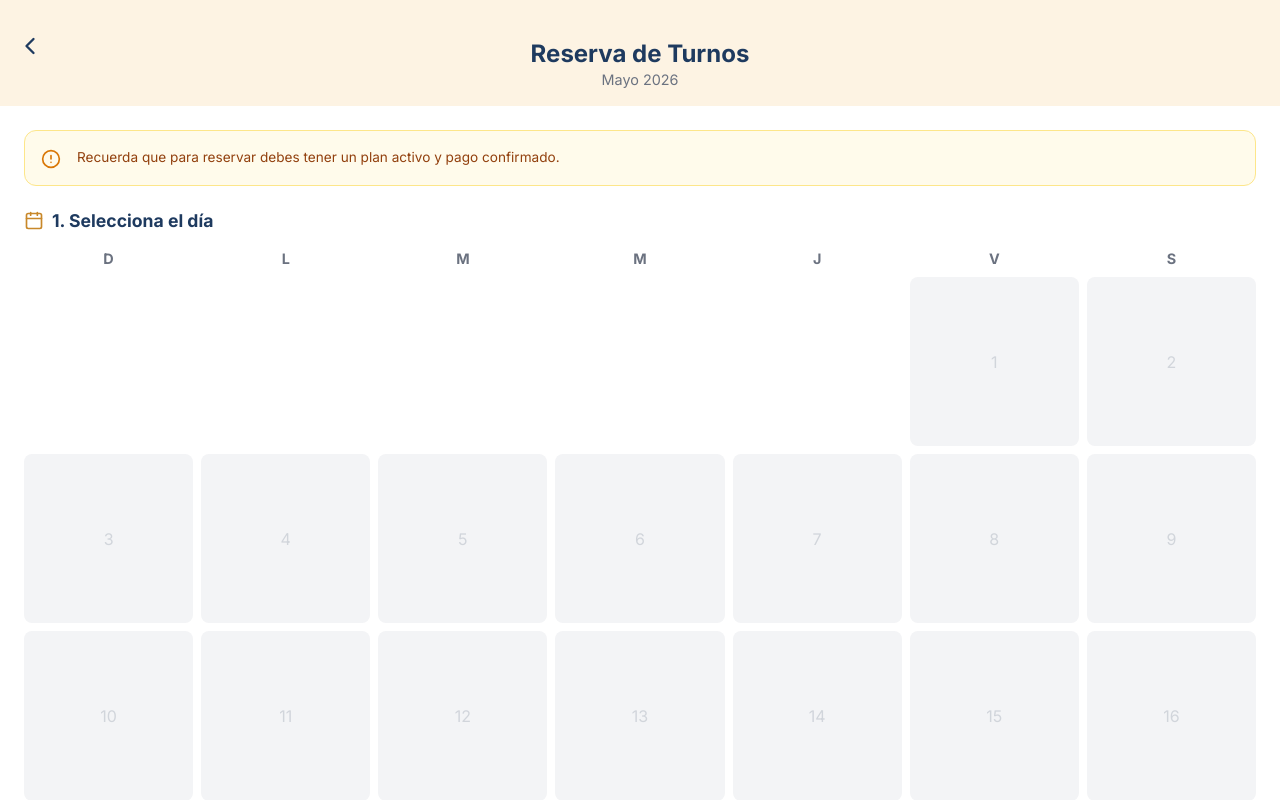
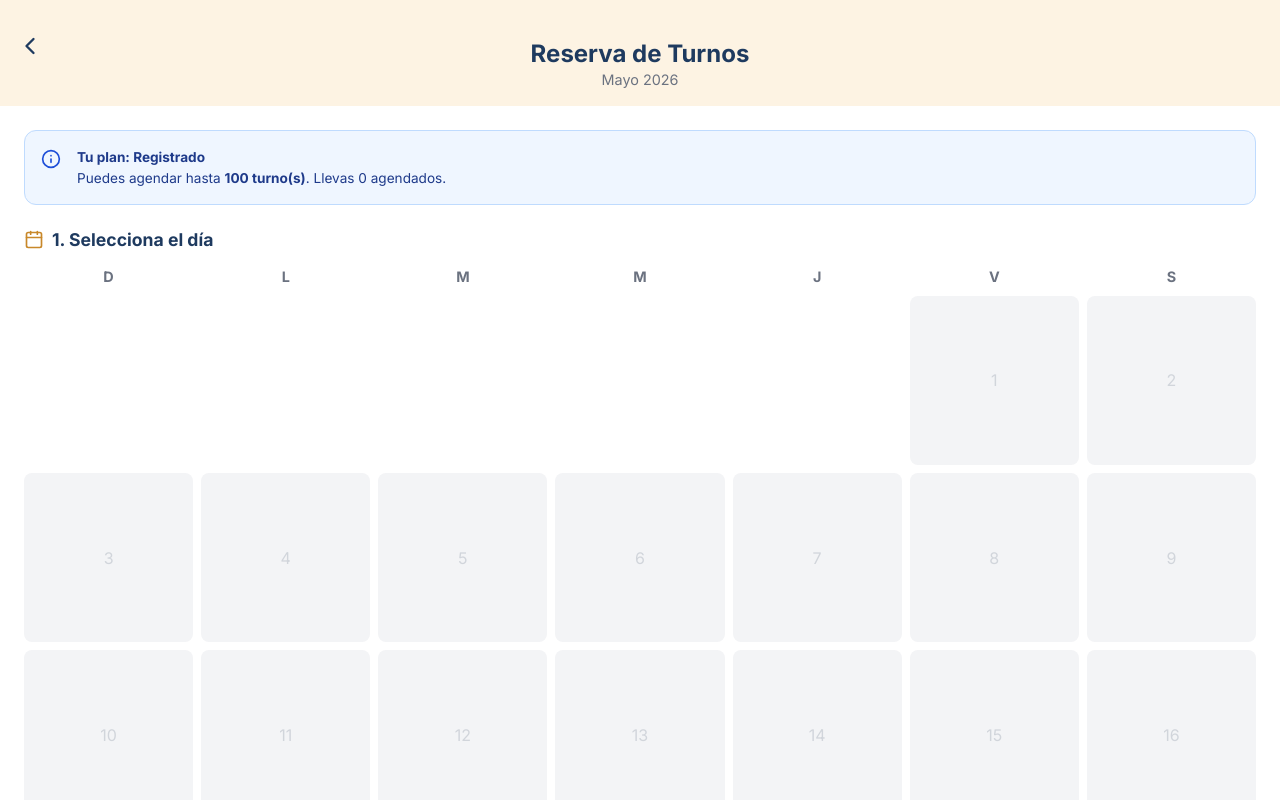
Before and after one commit to SBELENG/AprenderApp, a React (Vite) app: page /agenda in a window 1280 px wide. Shown: the top 800 px of the page. Built offline with nearby package versions, Linux system fonts and the light colour scheme.

Commit message:
Implement dynamic allowed shifts based on payment state and pass state to agenda

```diff
--- a/src/pages/AgendaPadres.tsx
+++ b/src/pages/AgendaPadres.tsx
@@ -1,6 +1,6 @@
 import React, { useState } from 'react';
-import { useNavigate } from 'react-router-dom';
-import { ChevronLeft, Calendar as CalendarIcon, Clock, AlertCircle, CheckCircle2, Download } from 'lucide-react';
+import { useNavigate, useLocation } from 'react-router-dom';
+import { ChevronLeft, Calendar as CalendarIcon, Clock, AlertCircle, CheckCircle2, Download, Info } from 'lucide-react';
 import jsPDF from 'jspdf';
 import 'jspdf-autotable';
 
@@ -11,9 +11,22 @@ type Reservation = { date: Date, shiftId: string, shiftLabel: string };
 
 const AgendaPadres: React.FC = () => {
   const navigate = useNavigate();
+  const location = useLocation();
+  const paymentState = location.state as { plan: string, childrenCount: number, durationCount?: number, total: number } | null;
+
   const [reservations, setReservations] = useState<Reservation[]>([]);
   const [selectedDate, setSelectedDate] = useState<Date | null>(null);
   const [isConfirmed, setIsConfirmed] = useState(false);
+
+  // Calcular turnos permitidos basados en el pago (por defecto 1 si no hay state)
+  const allowedShifts = paymentState
+    ? (paymentState.plan === 'hora'
+        ? (paymentState.durationCount || 1)
+        : paymentState.plan === 'semana'
+          ? 5 * (paymentState.durationCount || 1)
+          : 20 * (paymentState.durationCount || 1))
+    : 100; // Si entran sin pago, sin límite o límite alto
+
 
   // Generar días del mes actual (simplificado para el mockup)
   const today = new Date('2026-05-16T10:00:00'); // Usamos la fecha actual simulada
@@ -50,6 +63,10 @@ const AgendaPadres: React.FC = () => {
     if (existingIndex >= 0) {
       setReservations(reservations.filter((_, i) => i !== existingIndex));
     } else {
+      if (reservations.length >= allowedShifts) {
+        alert(`Tu plan actual te permite agendar hasta ${allowedShifts} turno(s).`);
+        return;
+      }
       setReservations([...reservations, { date: selectedDate, shiftId, shiftLabel }]);
     }
   };
@@ -152,11 +169,16 @@ const AgendaPadres: React.FC = () => {
 
       <div style={{ padding: '1.5rem', flex: 1, display: 'flex', flexDirection: 'column' }}>
 
-        <div style={{ background: '#FFFBEB', padding: '1rem', borderRadius: '12px', marginBottom: '1.5rem', display: 'flex', gap: '1rem', alignItems: 'flex-start', border: '1px solid #FDE68A' }}>
-          <AlertCircle size={20} color="#D97706" style={{ flexShrink: 0, marginTop: '2px' }} />
-          <p style={{ margin: 0, fontSize: '0.85rem', color: '#92400E' }}>
-            Recuerda que para reservar debes tener un plan activo y pago confirmado.
-          </p>
+        <div style={{ background: '#EFF6FF', padding: '1rem', borderRadius: '12px', marginBottom: '1.5rem', display: 'flex', gap: '1rem', alignItems: 'flex-start', border: '1px solid #BFDBFE' }}>
+          <Info size={20} color="#1D4ED8" style={{ flexShrink: 0, marginTop: '2px' }} />
+          <div>
+            <p style={{ margin: 0, fontSize: '0.85rem', color: '#1E3A8A', fontWeight: 'bold' }}>
+              Tu plan: {paymentState ? (paymentState.plan === 'hora' ? 'Por Hora' : paymentState.plan === 'semana' ? 'Semanal' : 'Mensual') : 'Registrado'}
+            </p>
+            <p style={{ margin: 0, fontSize: '0.85rem', color: '#1E3A8A' }}>
+              Puedes agendar hasta <b>{allowedShifts} turno(s)</b>. Llevas {reservations.length} agendados.
+            </p>
+          </div>
         </div>
 
         <h3 style={{ fontSize: '1.1rem', color: 'var(--color-primary)', marginBottom: '1rem', display: 'flex', alignItems: 'center', gap: '0.5rem' }}>
--- a/src/pages/Ficha.tsx
+++ b/src/pages/Ficha.tsx
@@ -106,7 +106,7 @@ const Ficha: React.FC = () => {
       }
 
       alert('¡Inscripción completada y guardada en la base de datos! Ahora puedes agendar tus turnos.');
-      navigate('/agenda');
+      navigate('/agenda', { state: paymentState });
     } catch (error: any) {
       console.error('Error guardando ficha:', error);
       alert('Error al guardar: ' + error.message);
```
